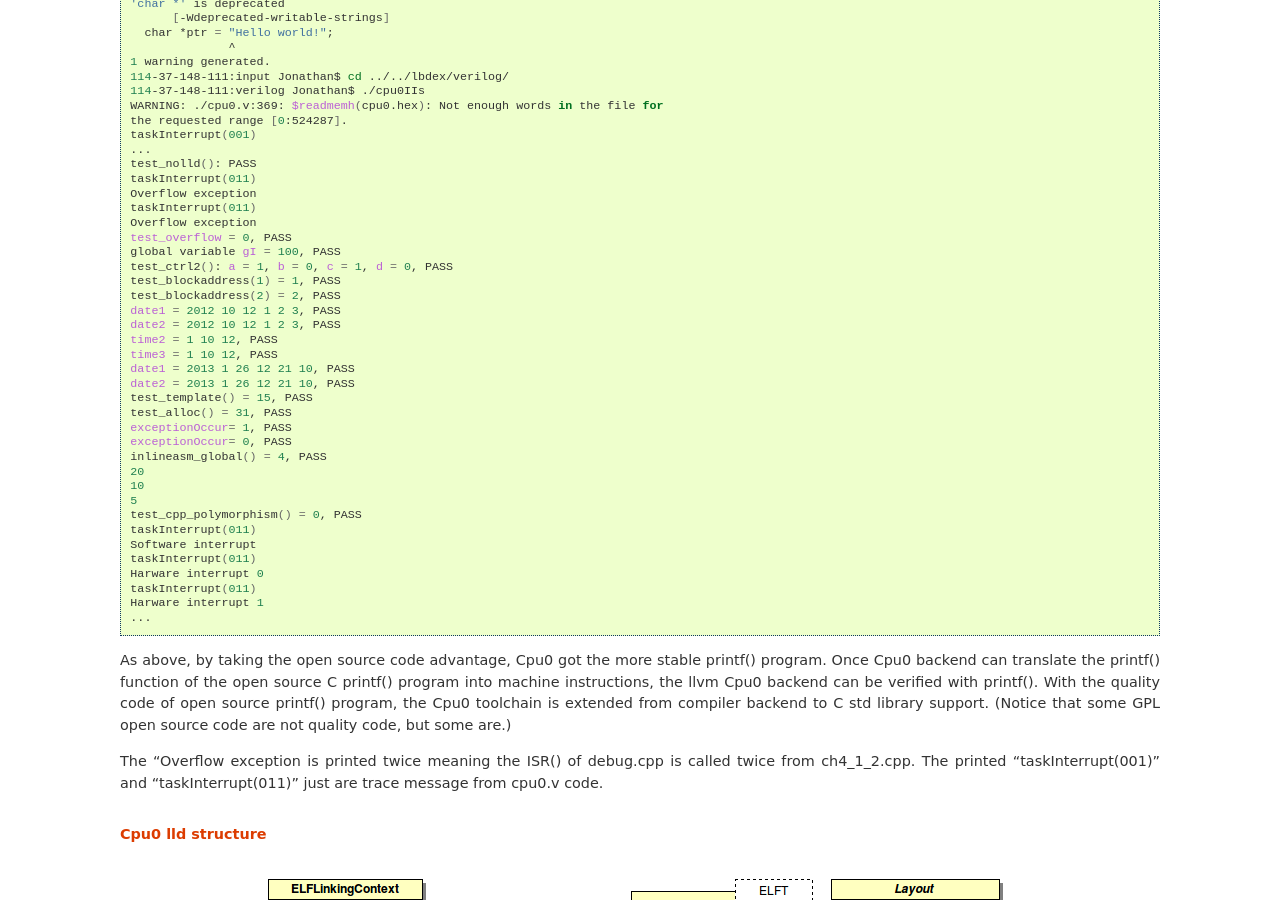
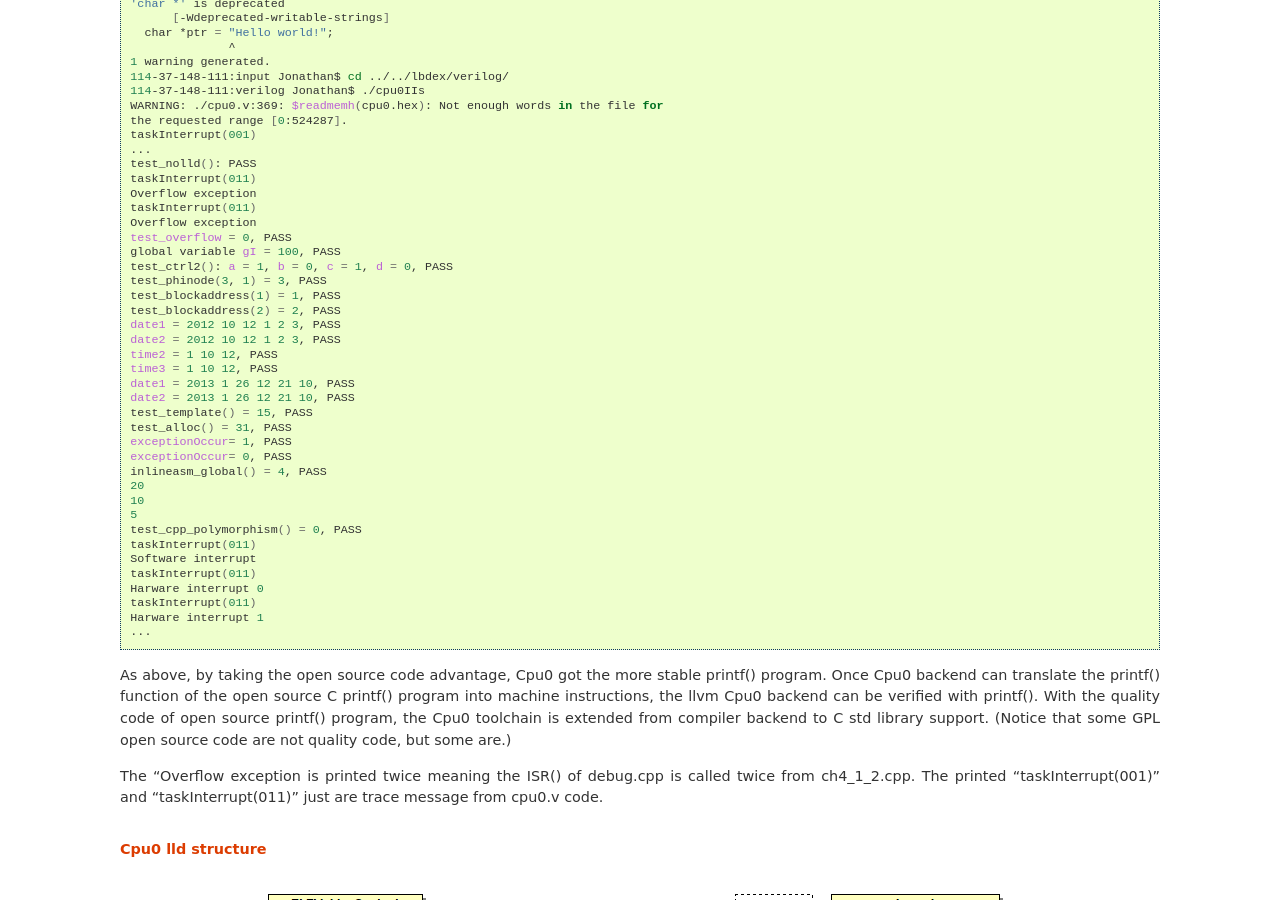
Before and after one commit to Jonathan2251/lbt, a Sphinx documentation site: the page built from source/lld.rst, in a window 1280 px wide and 900 px high, scrolled down 18983 px. Built offline with Sphinx 7.4.7, drawn with Linux system fonts in a browser that asks for light colours; formulas are drawn with MathJax 3.

Commit message:
Add Phi node test

```diff
--- a/source/about.rst
+++ b/source/about.rst
@@ -36,6 +36,7 @@ Version 3.7.1, Not release yet
   Add IR blockaddress and indirectbr support.
   Add ch_9_3_detect_exception.cpp test.
   Change display "ret $rx" to "jr $rx" where $rx is not $lr.
+  Add Phi node test.
 
 Version 3.7.0, Released September 24, 2015
   Porting to lld 3.7.
@@ -61,7 +62,7 @@ Outline of Chapters
 
 .. _about-f1:
 .. figure:: ../Fig/about/1.png
-  :scale: 100 %
+  :scale: 50
   :align: center
 
   Code generation and execution flow
--- a/source/lld.rst
+++ b/source/lld.rst
@@ -926,6 +926,7 @@ is for this purpose.
   test_overflow = 0, PASS
   global variable gI = 100, PASS
   test_ctrl2(): a = 1, b = 0, c = 1, d = 0, PASS
+  test_phinode(3, 1) = 3, PASS
   test_blockaddress(1) = 1, PASS
   test_blockaddress(2) = 2, PASS
   date1 = 2012 10 12 1 2 3, PASS
```
Also changed, not shown: 3 other files.
